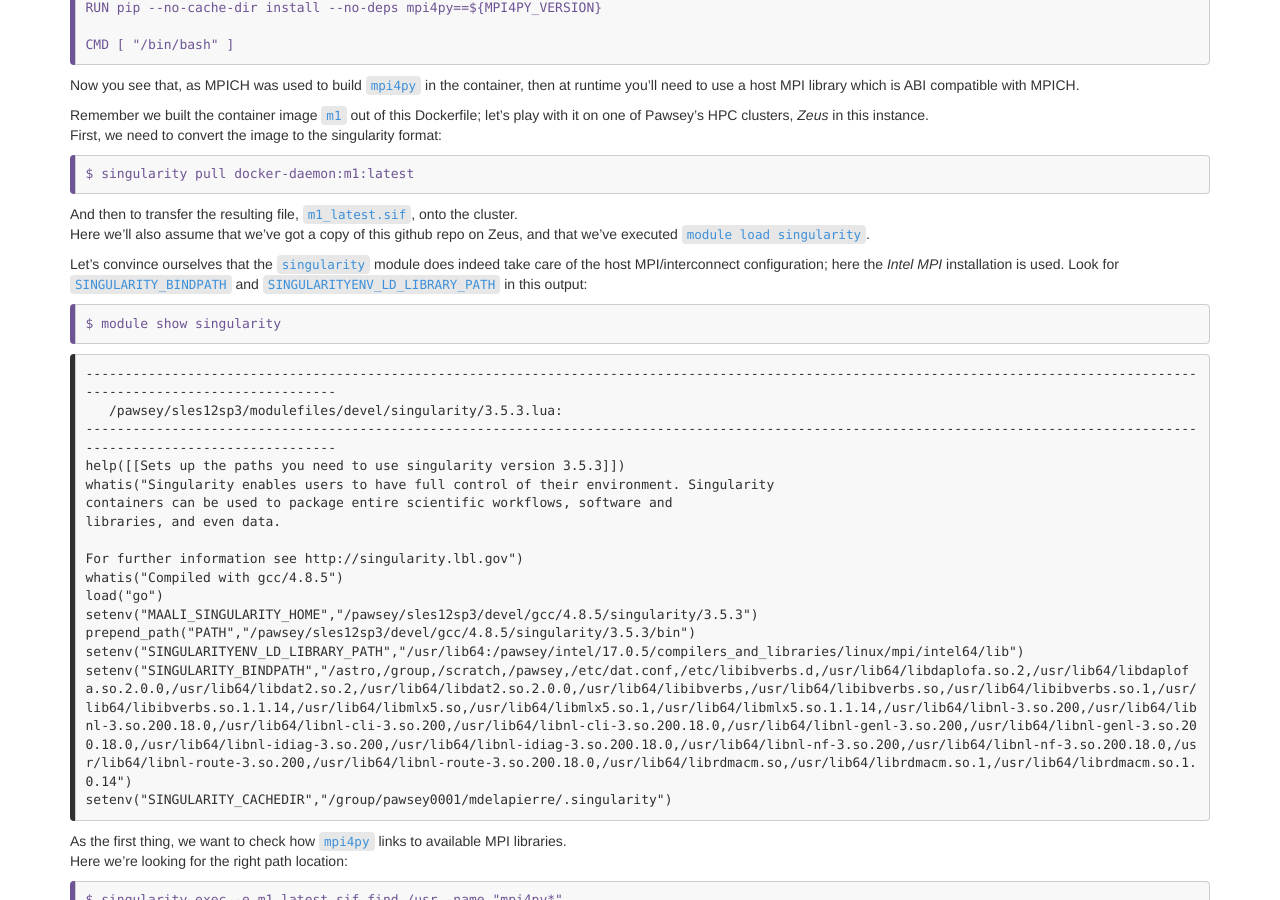
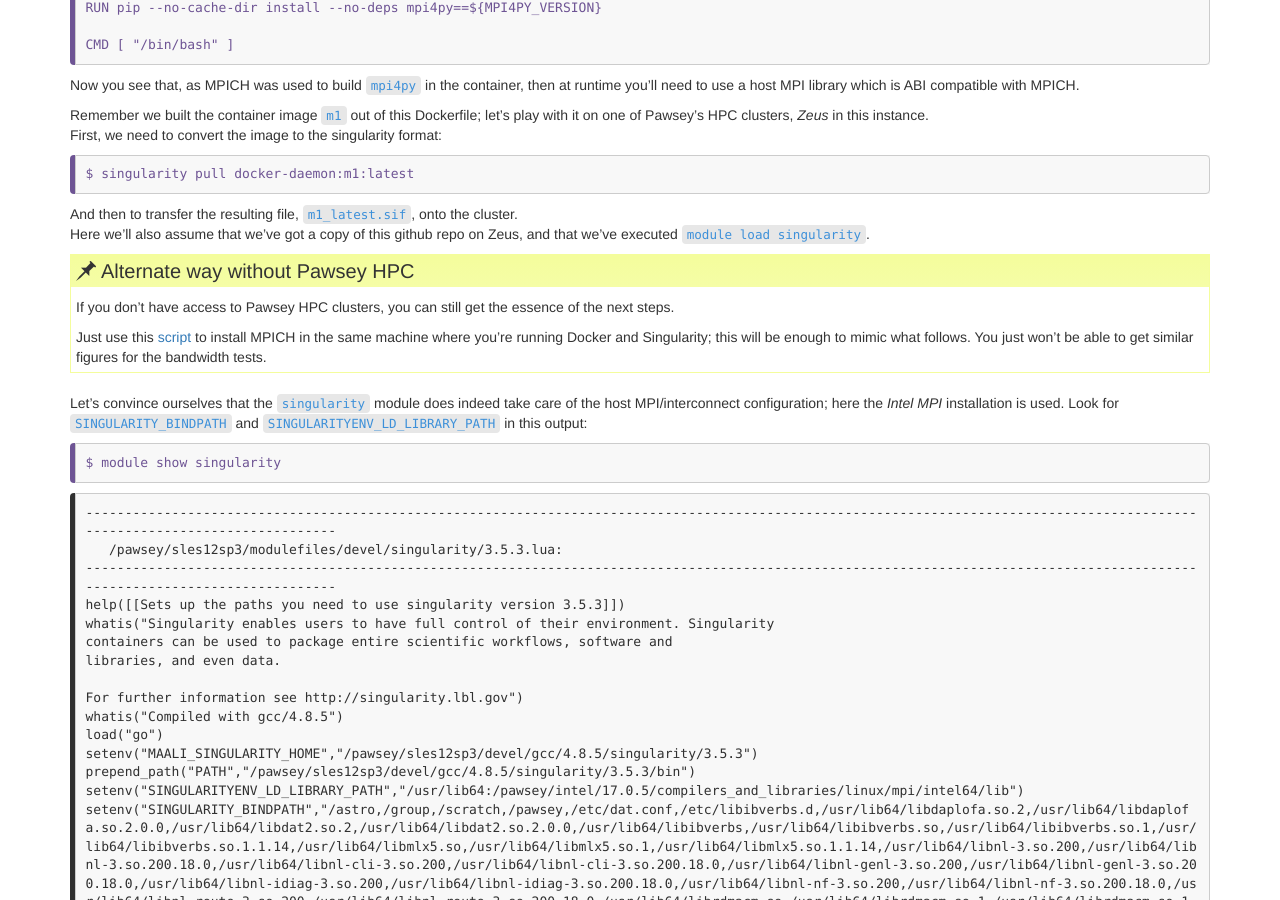
Before and after one commit to PawseySC/containers-astro-python-workshop, a Jekyll site: the page built from _episodes/3.hpc.md, in a window 1280 px wide and 900 px high, scrolled down 1789 px. Built offline with Jekyll 4.4.1, drawn with Linux system fonts in a browser that asks for light colours; some of the changed text lies outside the part shown.

Commit message:
edits to ep 3 hpc

````diff
--- a/_episodes/3.hpc.md
+++ b/_episodes/3.hpc.md
@@ -100,6 +100,15 @@
 
 And then to transfer the resulting file, `m1_latest.sif`, onto the cluster.
 Here we'll also assume that we've got a copy of this github repo on Zeus, and that we've executed `module load singularity`.
+
+
+> ## Alternate way without Pawsey HPC
+>
+> If you don't have access to Pawsey HPC clusters, you can still get the essence of the next steps.
+>
+> Just use this [script]({{ page.root }}/files/install-mpich.sh) to install MPICH in the same machine where you're running Docker and Singularity; this will be enough to mimic what follows.  You just won't be able to get similar figures for the bandwidth tests.
+{: .callout}
+
 
 Let's convince ourselves that the `singularity` module does indeed take care of the host MPI/interconnect configuration; here the *Intel MPI* installation is used.  Look for `SINGULARITY_BINDPATH` and `SINGULARITYENV_LD_LIBRARY_PATH` in this output:
 
@@ -650,17 +659,21 @@
 
 Oops, we forgot the `--nv` flag  ..
 
-```
-$ srun singularity exec -e --nv cu1_latest.sif python3 add-cuda-numba.py
-```
-{: .bash}
 
-```
-[ 0.  3.  6.  9. 12. 15. 18. 21. 24. 27.]
-```
-{: .output}
-
-Good!  `exit` the Slurm interactive allocation when done.
+> ## NOTE: this bit requires a GPU-equipped system to work
+>
+> ```
+> $ srun singularity exec -e --nv cu1_latest.sif python3 add-cuda-numba.py
+> ```
+> {: .bash}
+>
+> ```
+> [ 0.  3.  6.  9. 12. 15. 18. 21. 24. 27.]
+> ```
+> {: .output}
+>
+> Good!  `exit` the Slurm interactive allocation when done.
+{: .callout}
 
 
 ### Intel Python: the *astropy* example
````
